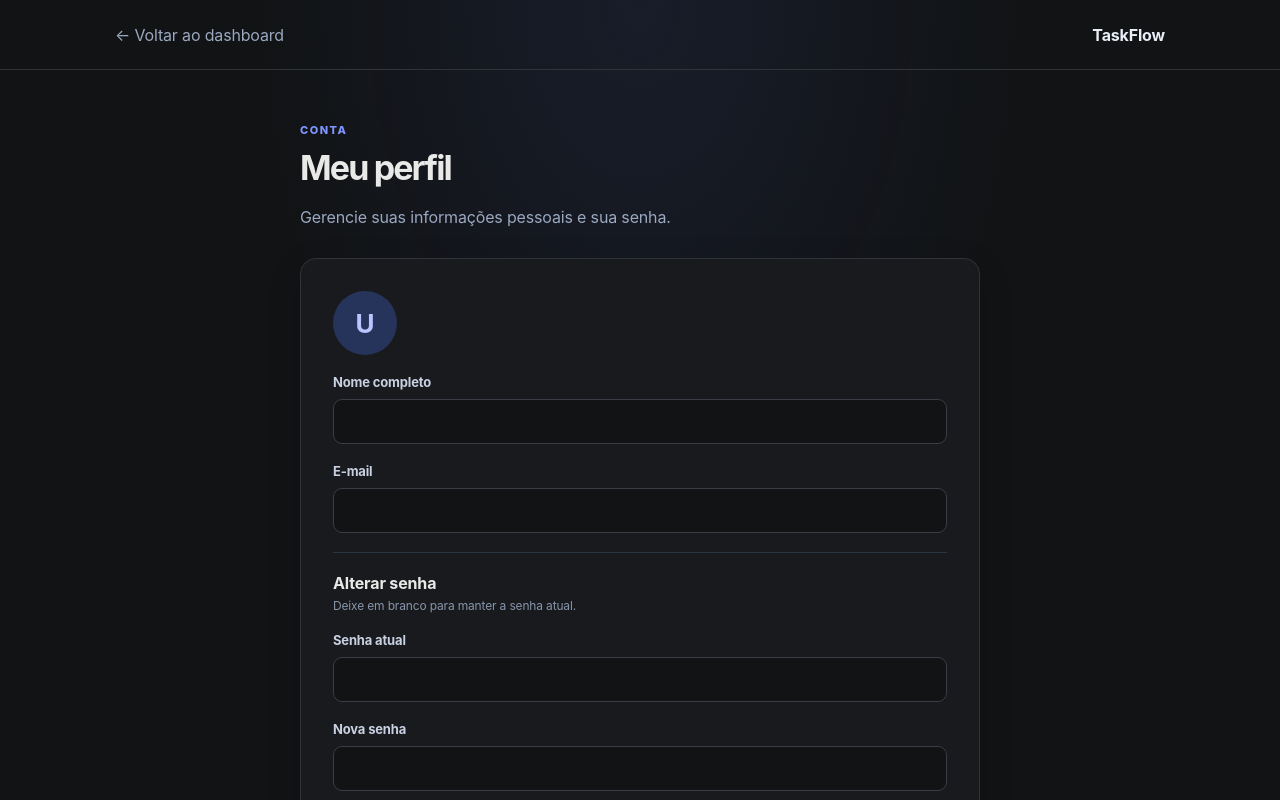
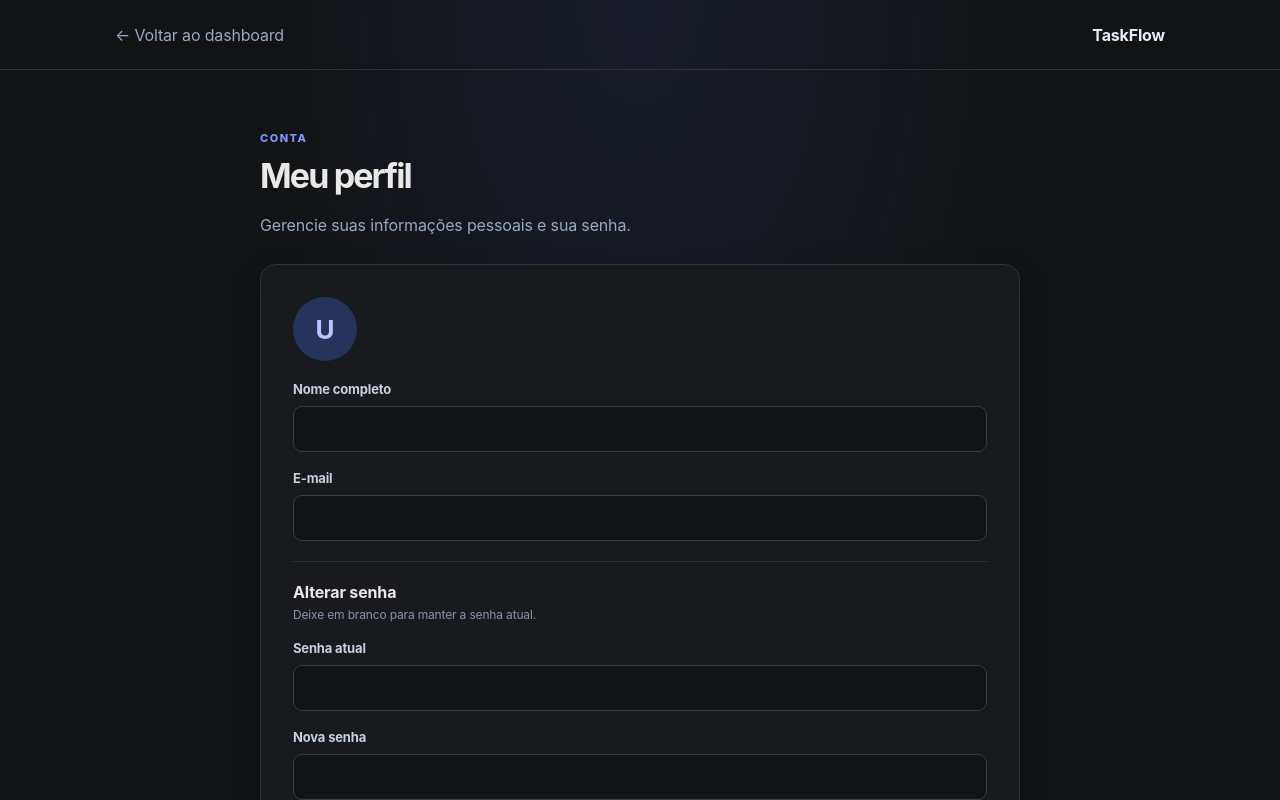
Before and after one commit to neuandev/gerenciador_de_tarefas_mern, a React app in the folder frontend/: page /perfil in a window 1280 px wide. Shown: the top 800 px of the page. Built offline with nearby package versions, Linux system fonts and the light colour scheme; no server answers; sample sign-in values are in the browser's storage; the HTML template or start-up script is replaced by a standard one.

Commit message:
style(profile): fix page width and background overflow

```diff
--- a/frontend/src/styles/refinement.css
+++ b/frontend/src/styles/refinement.css
@@ -248,3 +248,60 @@ button:focus-visible, a:focus-visible, input:focus-visible, textarea:focus-visib
 @media (prefers-reduced-motion: reduce) {
   *, *::before, *::after { scroll-behavior: auto !important; animation-duration: .01ms !important; transition-duration: .01ms !important; }
 }
+
+
+/* Correções de layout da página de perfil */
+html:has(.profile-page),
+body:has(.profile-page),
+body:has(.profile-page) #root {
+  min-height: 100%;
+  background: #111315;
+}
+body:has(.profile-page) {
+  margin: 0;
+}
+.profile-page {
+  display: flow-root;
+  width: 100%;
+  min-height: 100vh;
+  padding-bottom: 48px;
+  overflow-x: clip;
+}
+.profile-wrap {
+  width: min(760px, calc(100% - 40px));
+  margin: clamp(38px, 7vh, 72px) auto 48px;
+}
+.profile-heading {
+  margin-bottom: 26px;
+}
+.profile-form {
+  width: 100%;
+  gap: 18px;
+}
+.profile-avatar-large {
+  margin-bottom: 2px;
+}
+.profile-form label {
+  display: grid;
+  gap: 9px;
+}
+.profile-form input {
+  min-width: 0;
+  width: 100%;
+  min-height: 46px;
+}
+.profile-divider {
+  margin-top: 2px;
+}
+.profile-logout {
+  margin-top: 18px;
+}
+@media (max-width: 600px) {
+  .profile-wrap {
+    width: calc(100% - 28px);
+    margin-top: 30px;
+  }
+  .profile-form {
+    padding: 20px;
+  }
+}
```
